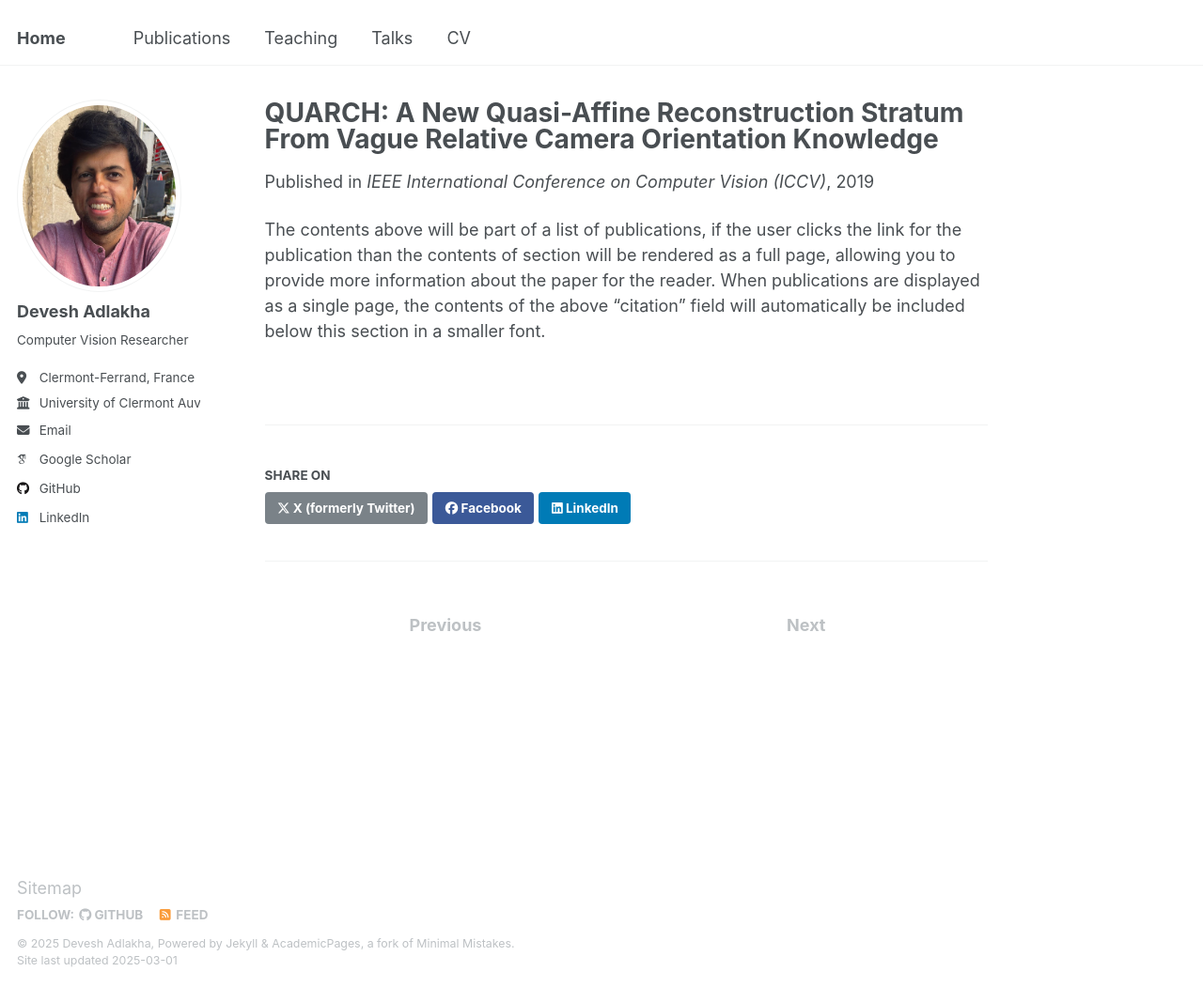
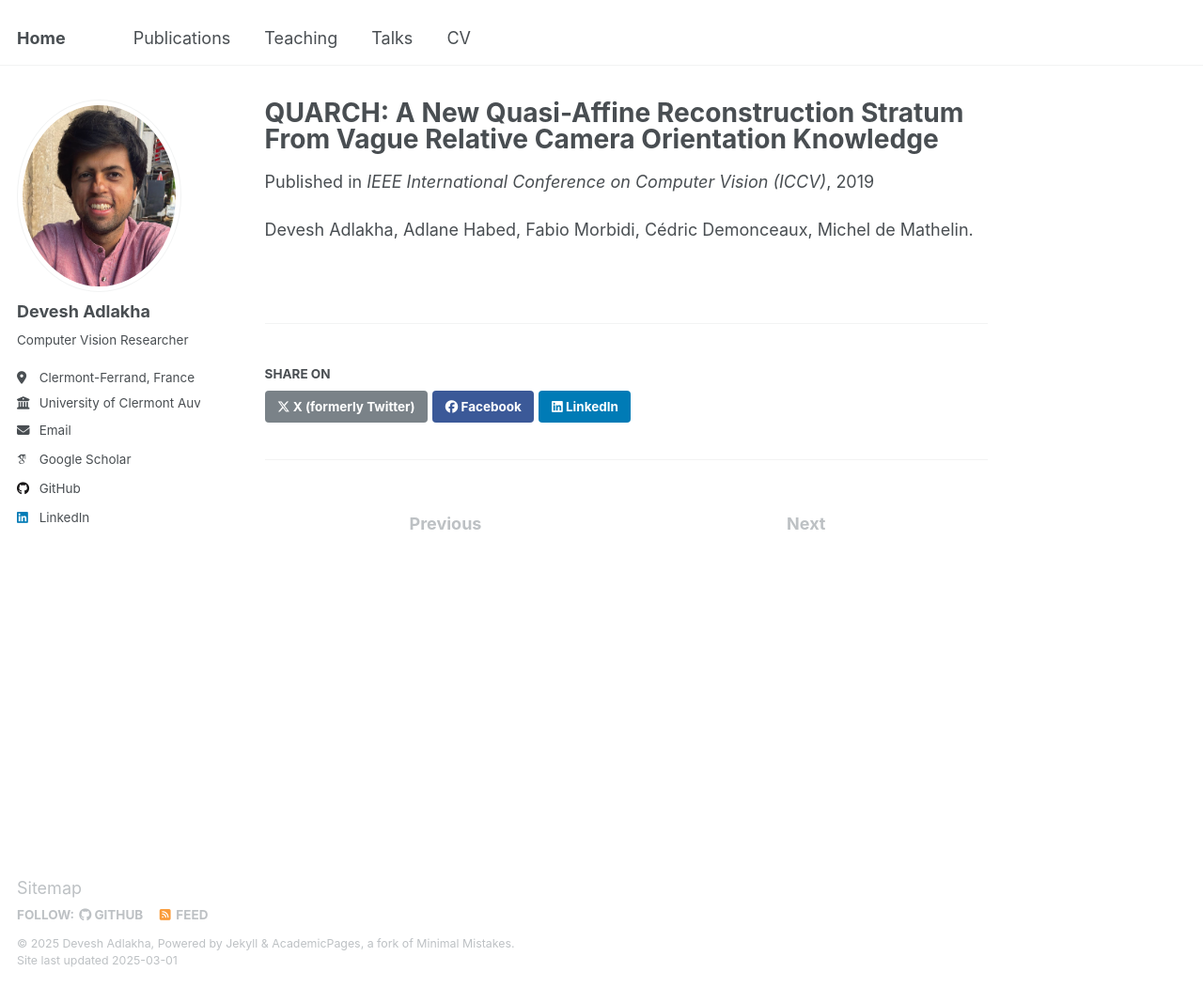
Before and after one commit to devadlakha/devadlakha.github.io, a Jekyll site: the page built from _publications/2015-10-01-paper-title-number-3.md, in a window 1280 px wide and 1051 px high. Shown: the whole window at 94% size. Built offline with Jekyll 4.4.1, drawn with Linux system fonts in a browser that asks for light colours; some web fonts are replaced.

Commit message:
Update 2015-10-01-paper-title-number-3.md

```diff
--- a/_publications/2015-10-01-paper-title-number-3.md
+++ b/_publications/2015-10-01-paper-title-number-3.md
@@ -11,4 +11,4 @@ paperurl: '[https://openaccess.thecvf.com/content_ICCV_2019/papers/Adlakha_QUARC
 citation:
 ---
 
-The contents above will be part of a list of publications, if the user clicks the link for the publication than the contents of section will be rendered as a full page, allowing you to provide more information about the paper for the reader. When publications are displayed as a single page, the contents of the above "citation" field will automatically be included below this section in a smaller font.
+Devesh Adlakha, Adlane Habed, Fabio Morbidi, Cédric Demonceaux, Michel de Mathelin.
```
